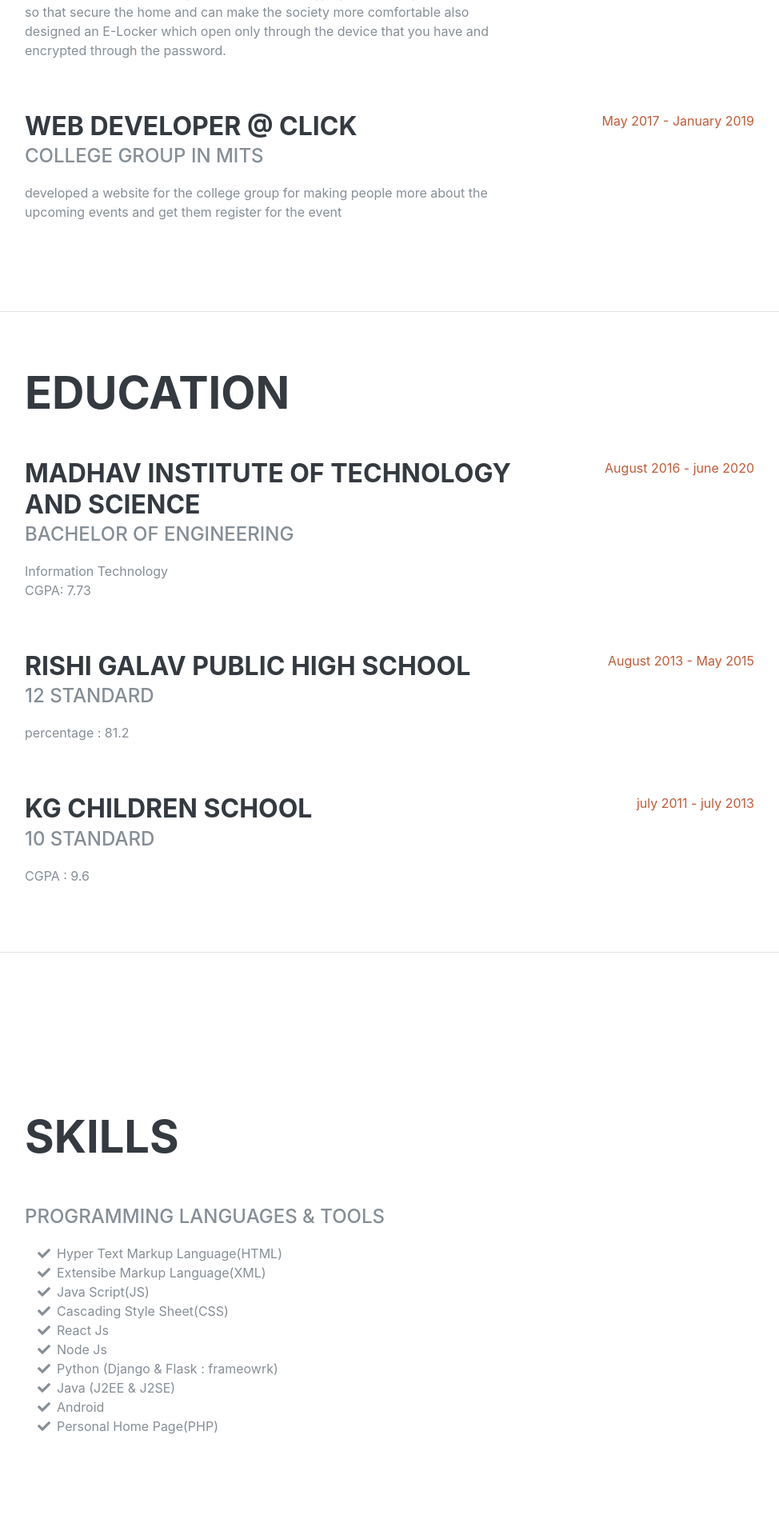
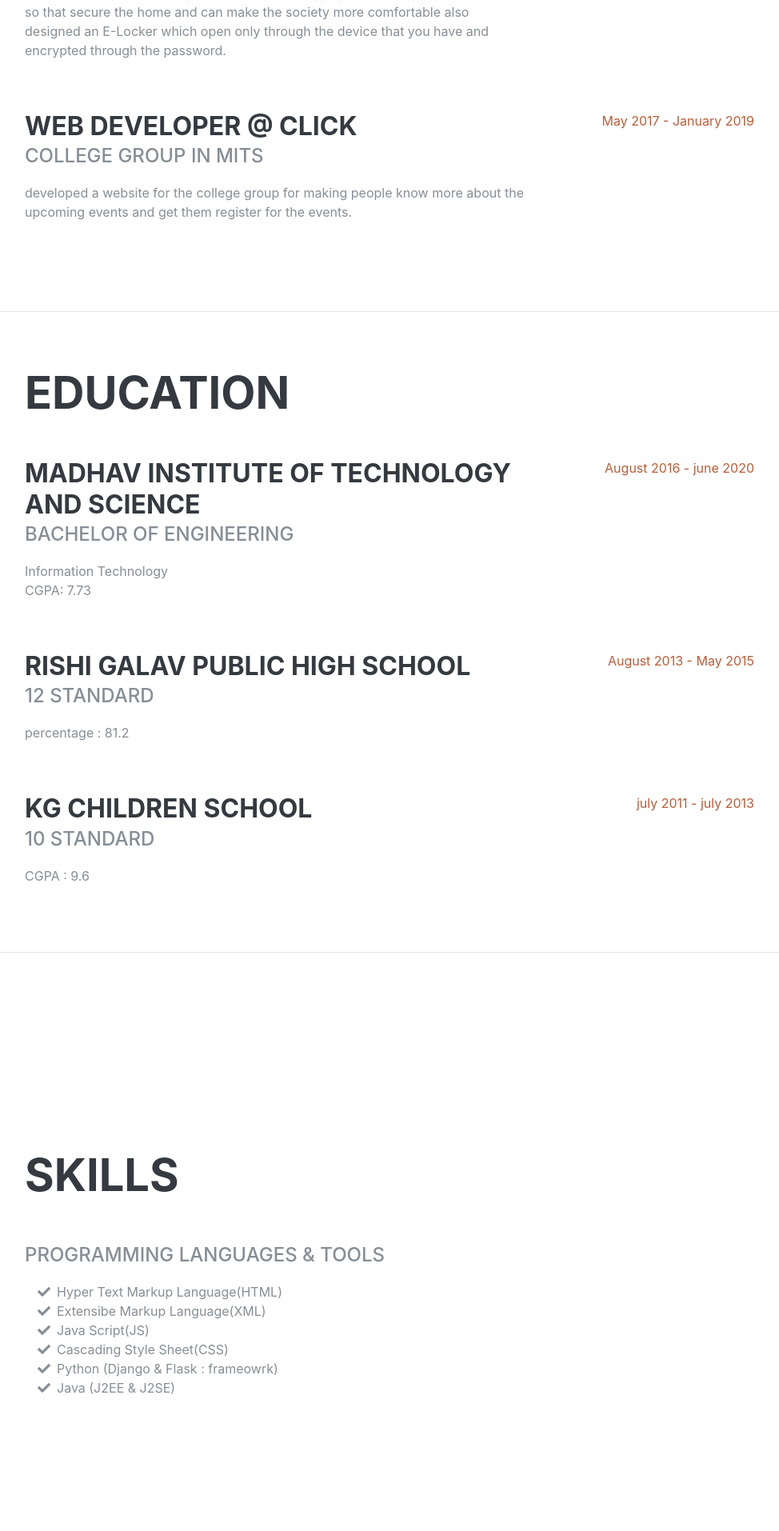
Before and after one commit to amangoyalji/myresume, a Django app: page / in a window 1280 px wide. Shown: the part 1326-3240 px from the top of the page at 80% size, without its empty margins (289-1263 px from the left). Run offline with Django 3.2, Linux system fonts and the light colour scheme; some libraries are stand-ins or nearby versions; some web fonts are replaced.

Commit message:
Another Commit

```diff
--- a/templates/index.html
+++ b/templates/index.html
@@ -8,7 +8,7 @@
   <meta name="description" content="">
   <meta name="author" content="">
 
-  <title>Resume - Start Bootstrap Theme</title>
+  <title>Resume - Aman Agrawal</title>
 
   <!-- Bootstrap core CSS -->
   <link href="static/vendor/bootstrap/css/bootstrap.min.css" rel="stylesheet">
@@ -27,7 +27,7 @@
 
   <nav class="navbar navbar-expand-lg navbar-dark bg-primary fixed-top" id="sideNav">
     <a class="navbar-brand js-scroll-trigger" href="#page-top">
-      <span class="d-block d-lg-none">Clarence Taylor</span>
+      <span class="d-block d-lg-none">Aman Agrawal</span>
       <span class="d-none d-lg-block">
         <img class="img-fluid img-profile rounded-circle mx-auto mb-2" src="static/img/myimage.jpg" alt="">
       </span>
@@ -69,7 +69,7 @@
         <div class="subheading mb-5">Shivhare colony · Morar · Gwalior ·
           <a href="https://www.google.com/intl/en-GB/gmail/about/#">amana6398@gmail.com</a>
         </div>
-        <p class="lead mb-5">I am experienced in leveraging agile frameworks to provide a robust synopsis and i also have quite good experience in new emerging technologies like machine learning and IOT.</p>
+        <p class="lead mb-5">I am a Person with positive attitude and always try to learn something new. I also have developed many projects with Python and Java.</p>
         <div class="social-icons">
           <a href="https://www.linkedin.com/in/aman-agrawal-68024212a/">
             <i class="fab fa-linkedin-in"></i>
@@ -95,12 +95,12 @@
 
         <div class="resume-item d-flex flex-column flex-md-row justify-content-between mb-5">
           <div class="resume-content">
-            <h3 class="mb-0">FreeLancer</h3>
-            <div class="subheading mb-3">At Freelancer</div>
-            <p>Developed many projects at freelancing website and try to help others , have done work with known intitutions and worked in java and jango as a backend where projects are quite inovative using IOT(Internet Of Things)and also designed some websites with secure payments gateways.</p>
+            <h3 class="mb-0">Internshala</h3>
+            <div class="subheading mb-3">At BeOfUse</div>
+            <p>BeOFUse is a startup company which is working on an online eductaion platform like byjus, I have worked there as an Back-end Developer in Django(Python-web_framework) and developed a website. I worked in BeOfUse as an intern, and applied through the internshala.com </p>
           </div>
           <div class="resume-date text-md-right">
-            <span class="text-primary">June 2017 - Present</span>
+            <span class="text-primary">March 2020 - April 2020</span>
           </div>
         </div>
 
@@ -119,7 +119,7 @@
           <div class="resume-content">
             <h3 class="mb-0">Web developer @ Click</h3>
             <div class="subheading mb-3">College Group in MITS</div>
-            <p>developed a website for the college group for making people more about the upcoming events and get them register for the event </p>
+            <p>developed a website for the college group for making people know more about the upcoming events and get them register for the events. </p>
           </div>
           <div class="resume-date text-md-right">
             <span class="text-primary">May 2017 - January 2019</span>
@@ -200,24 +200,14 @@
           <li>
             <i class="fa-li fa fa-check"></i>
             Cascading Style Sheet(CSS)</li>
-          <li>
-            <i class="fa-li fa fa-check"></i>
-            React Js</li>
-          <li>
-            <i class="fa-li fa fa-check"></i>
-            Node Js</li>
+
           <li>
             <i class="fa-li fa fa-check"></i>
             Python (Django &amp; Flask : frameowrk)</li>
           <li>
             <i class="fa-li fa fa-check"></i>
             Java (J2EE &amp; J2SE)</li>
-          <li>
-            <i class="fa-li fa fa-check"></i>
-            Android</li>
-          <li>
-            <i class="fa-li fa fa-check"></i>
-            Personal Home Page(PHP)</li>
+
         </ul>
       </div>
     </section>
```
